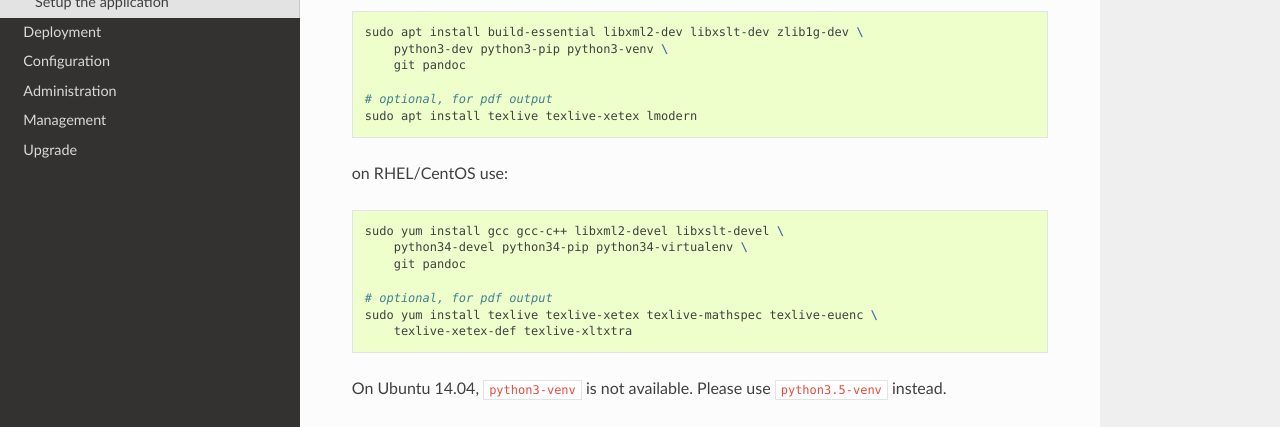
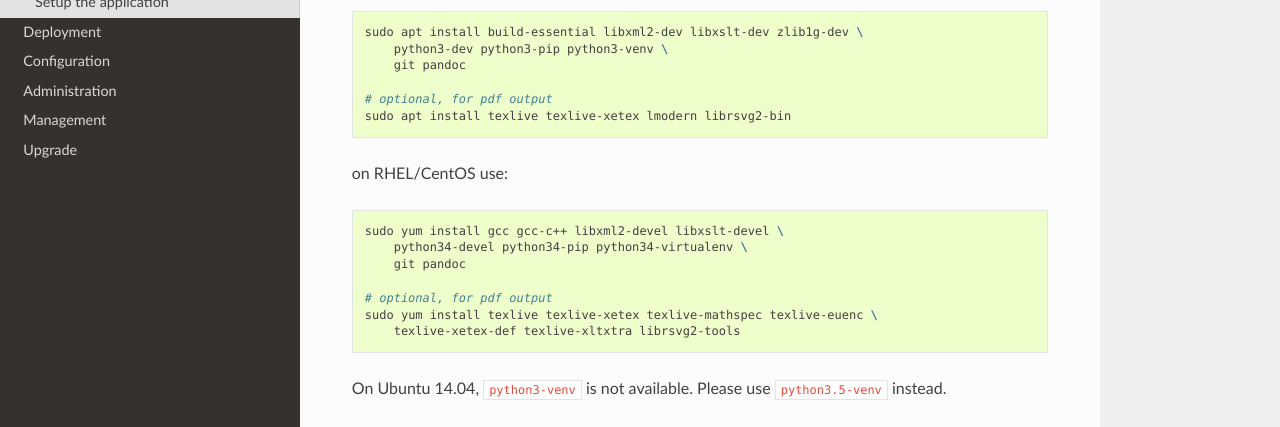
Before and after one commit to rdmorganiser/rdmo-docs, a Sphinx documentation site: the page built from docs/installation/prerequisites.md, in a window 1280 px wide and 900 px high. Shown: the part 349-776 px from the top of the window. Built offline with Sphinx 7.4.7 and the Read the Docs theme 2.0.0, drawn with Linux system fonts in a browser that asks for light colours.

Commit message:
Update prerequisites

````diff
--- a/docs/installation/prerequisites.md
+++ b/docs/installation/prerequisites.md
@@ -12,7 +12,7 @@ sudo apt install build-essential libxml2-dev libxslt-dev zlib1g-dev \
     git pandoc
 
 # optional, for pdf output
-sudo apt install texlive texlive-xetex lmodern
+sudo apt install texlive texlive-xetex lmodern librsvg2-bin
 ```
 
 on RHEL/CentOS use:
@@ -24,7 +24,7 @@ sudo yum install gcc gcc-c++ libxml2-devel libxslt-devel \
 
 # optional, for pdf output
 sudo yum install texlive texlive-xetex texlive-mathspec texlive-euenc \
-    texlive-xetex-def texlive-xltxtra
+    texlive-xetex-def texlive-xltxtra librsvg2-tools
 ```
 
 On Ubuntu 14.04, `python3-venv` is not available. Please use `python3.5-venv` instead.
````
